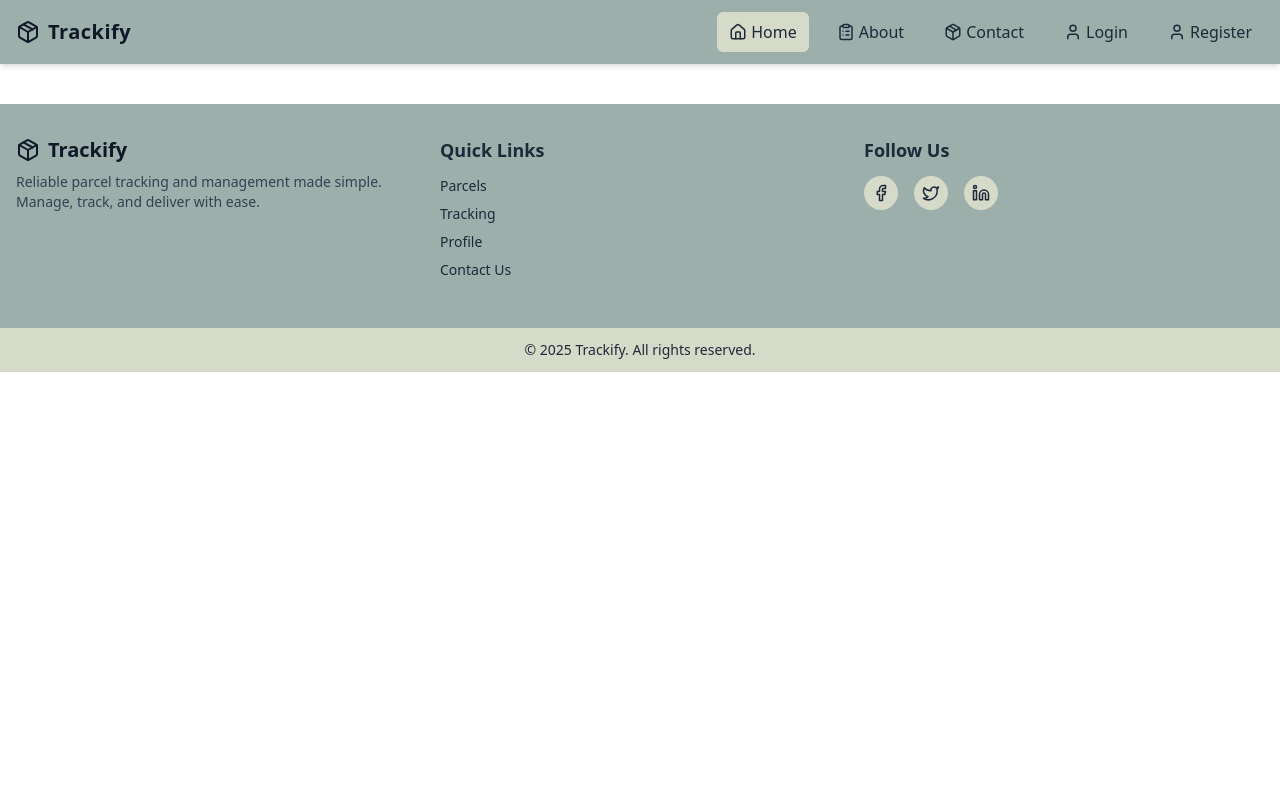
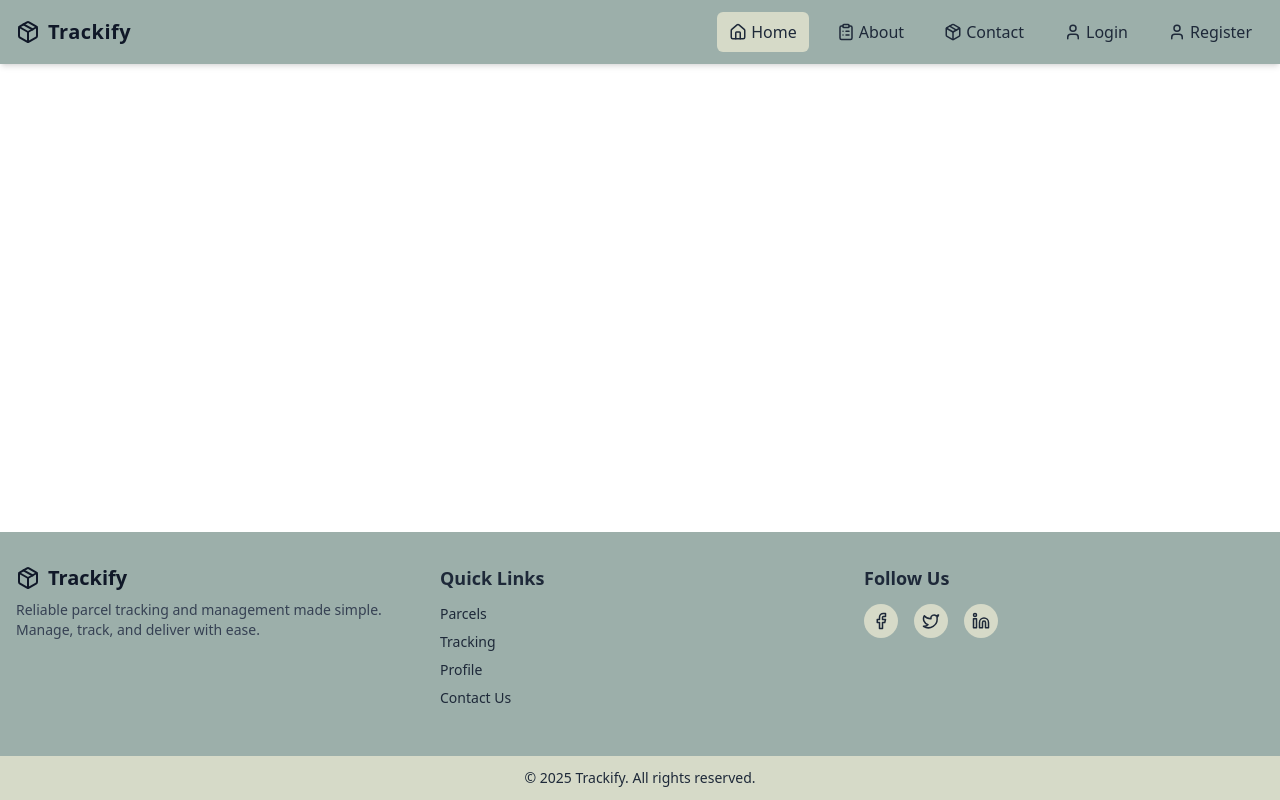
Before and after one commit to mainurrahat/parcel_delivery_frontend, a React (Vite) app: page / in a window 1280 px wide. Built offline with nearby package versions, Linux system fonts and the light colour scheme.

Commit message:
navber footer size ok

```diff
--- a/src/App.tsx
+++ b/src/App.tsx
@@ -1,15 +1,18 @@
-// App.tsx
 import { Outlet } from "react-router-dom";
+import Navbar from "./layouts/Navbar";
 import Footer from "./layouts/Footer";
-import Navbar from "./layouts/Navbar";
 
 function App() {
   return (
     <div className="flex flex-col min-h-screen">
       {/* Navbar */}
       <Navbar />
-      {/* Main Content */}
-      <Outlet />
+
+      {/* Main content */}
+      <main className="flex-grow container mx-auto px-4 py-6">
+        <Outlet />
+      </main>
+
       {/* Footer */}
       <Footer />
     </div>
```
